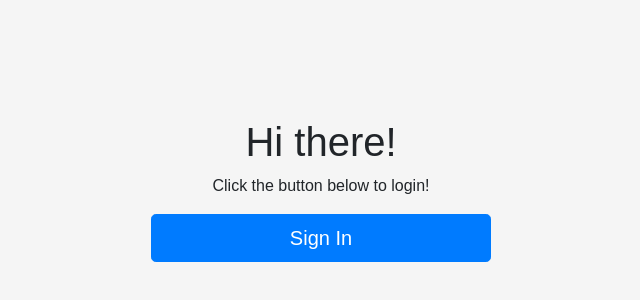
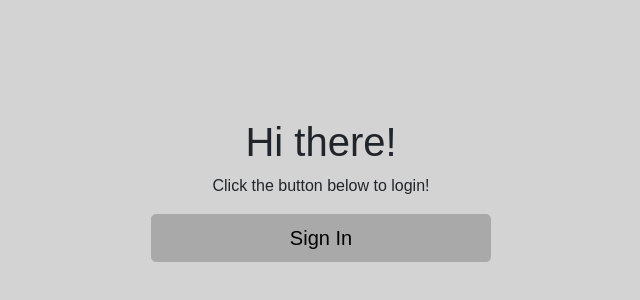
Before and after one commit to MelissaPennington/Silver-Paws, a Next.js app: page /pet/new in a window 1280 px wide. Shown: the part 170-470 px from the top of the page, without its empty margins (319-959 px from the left). Built offline with nearby package versions, Linux system fonts and the light colour scheme; no server answers.

Commit message:
pet form is uniform

```diff
--- a/components/Form/petForm.js
+++ b/components/Form/petForm.js
@@ -65,7 +65,7 @@ function PetForm({ obj }) {
       </FloatingLabel>
 
       {/* IMAGE INPUT  */}
-      <FloatingLabel controlId="floatingInput2" label="Pet's Image" className="mb-4">
+      <FloatingLabel controlId="floatingInput2" label="Pet's Image" className="mb-3">
         <Form.Control
           type="url"
           placeholder="Enter an image url"
@@ -77,7 +77,7 @@ function PetForm({ obj }) {
       </FloatingLabel>
 
       {/* PRICE INPUT  */}
-      <FloatingLabel controlId="floatingInput3" label="Pet's Age" className="mb-5">
+      <FloatingLabel controlId="floatingInput3" label="Pet's Age" className="mb-3">
         <Form.Control
           type="text"
           placeholder="Enter age"
@@ -88,7 +88,7 @@ function PetForm({ obj }) {
         />
       </FloatingLabel>
       {/* ACTION INPUT  */}
-      <FloatingLabel controlId="floatingInput1" label="Breed" className="mb-6">
+      <FloatingLabel controlId="floatingInput4" label="Breed" className="mb-3">
         <Form.Control
           type="text"
           placeholder="Breed"
@@ -100,7 +100,7 @@ function PetForm({ obj }) {
       </FloatingLabel>
 
       {/* ACTION INPUT  */}
-      <FloatingLabel controlId="floatingInput1" label="Action" className="mb-6">
+      <FloatingLabel controlId="floatingInput5" label="Action" className="mb-5">
         <Form.Control
           type="text"
           placeholder="Action"
@@ -112,6 +112,7 @@ function PetForm({ obj }) {
       </FloatingLabel>
 
       <Button type="submit">{obj.firebaseKey ? 'Update' : 'Create'} Pet</Button>
+
     </Form>
   );
 }
--- a/pages/deceased.js
+++ b/pages/deceased.js
@@ -1,6 +1,4 @@
 import React, { useEffect, useState, useCallback } from 'react';
-import Link from 'next/link';
-import { Button } from 'react-bootstrap';
 import { useAuth } from '../utils/context/authContext';
 import RememberPets from '../components/rememberPets';
 import { getDeletedPets } from '../api/petData'; // Import the correct function
@@ -21,9 +19,6 @@ function Deceased() {
 
   return (
     <div className="text-center my-4">
-      <Link passHref href="/pet/new">
-        <Button>Add A Pet</Button>
-      </Link>
       <div className="d-flex flex-wrap">
         {deceaseds.map((pet) => (
           <RememberPets
--- /dev/null
+++ b/styles/RememberPets.css
@@ -0,0 +1,5 @@
+/* RememberPets.css */
+body {
+  background-image: url('https://user-images.githubusercontent.com/124536589/265879524-c8c78dce-f841-4a55-9c47-7e4d2dc067ef.png');
+  background-size: cover;
+}
--- a/styles/globals.css
+++ b/styles/globals.css
@@ -10,7 +10,7 @@
 
 /* Set a background color and font family for the whole document */
 html, body {
-  background-color: #f5f5f5; /* Light gray background color */
+  background-color: lightgray; /* Light gray background color */
   font-family: Arial, sans-serif; /* Specify a generic sans-serif font */
 }
 
@@ -33,14 +33,14 @@ a:hover {
 
 /* Style buttons */
 .btn-primary {
-  background-color: #007bff; /* Blue background color for primary buttons */
-  border-color: #007bff; /* Blue border color for primary buttons */
-  color: #fff; /* White text color for primary buttons */
+  background-color: darkgray; /* Blue background color for primary buttons */
+  border-color: darkgray; /* Blue border color for primary buttons */
+  color: black; /* White text color for primary buttons */
 }
 
 .btn-primary:hover {
-  background-color: #0056b3; /* Darker blue on hover */
-  border-color: #0056b3;
+  background-color: black; /* Darker blue on hover */
+  border-color: black;
 }
 
 /* Style the header/navbar */
@@ -58,7 +58,7 @@ a:hover {
 
 /* Style the main content section */
 .main-content {
-  background-color: #fff; /* White background color for the main content */
+  background-color: off whitesmoke;
   padding: 20px;
   border-radius: 5px; /* Add some border radius to soften edges */
   box-shadow: 0 2px 4px rgba(0, 0, 0, 0.1); /* Add a subtle shadow */
```
Also changed, not shown: components/rememberPets.js (+0 -31 lines), styles/images.css (deleted).
